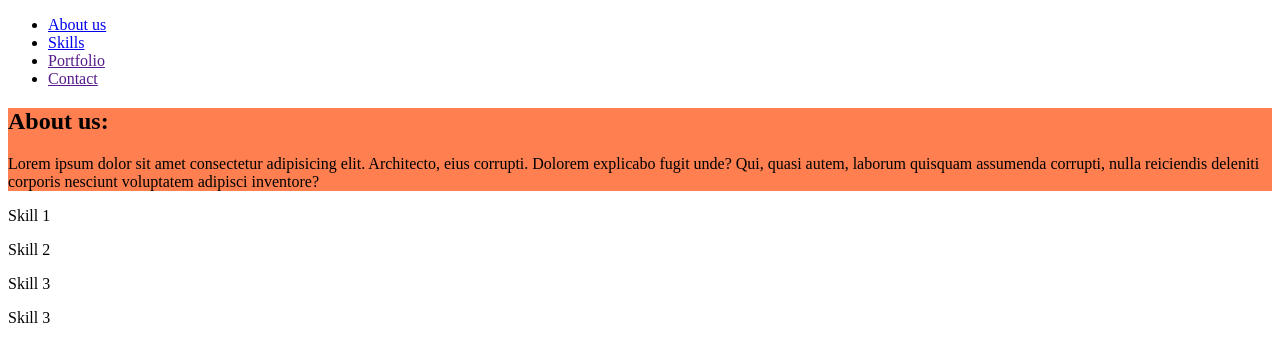
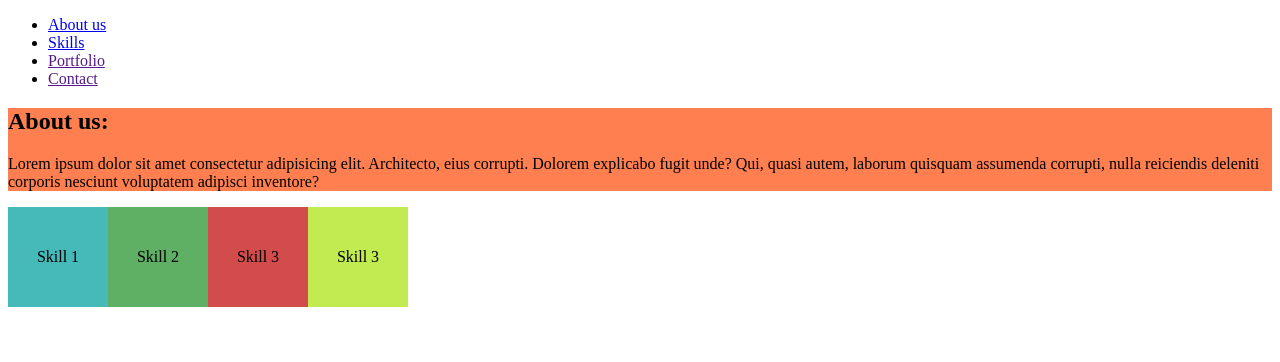
Before and after one commit to adamgarwacki/15-html-prosta-strona, a plain HTML site: page index.html in a window 1280 px wide. Drawn offline with Linux system fonts and the light colour scheme.

Commit message:
Ustawiono w linii oraz dodano kolory elementów div w sekcji "Skills" oraz wyśrodkowano tekst w ich wnętrzu.

```diff
--- a/style.css
+++ b/style.css
@@ -1,3 +1,38 @@
 #about-us {
     background-color: coral;
 }
+
+#skill-1 {
+    float: left;
+    height: 100px;
+    width: 100px;
+    background-color: rgb(70, 185, 185);
+}
+
+#skill-2 {
+    float: left;
+    height: 100px;
+    width: 100px;
+    background-color: rgb(95, 175, 101);
+}
+
+#skill-3 {
+    float: left;
+    height: 100px;
+    width: 100px;
+    background-color: rgb(211, 76, 76);
+}
+
+#skill-4 {
+    float: left;
+    height: 100px;
+    width: 100px;
+    background-color: rgb(193, 235, 80);
+}
+
+.skill {
+    position: relative;
+    margin: 0px;
+    text-align: center;
+    top: 41px;
+}
```
